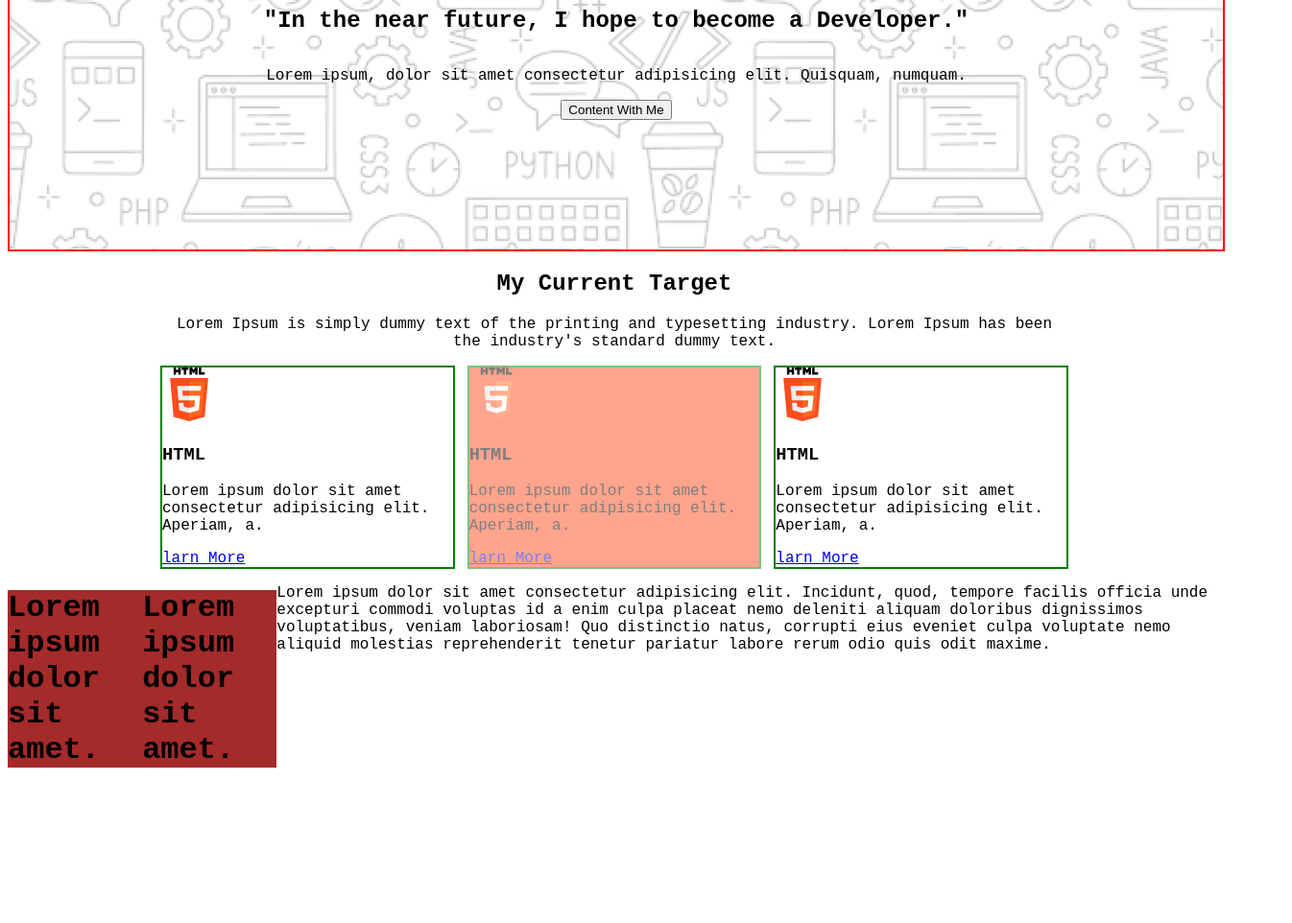
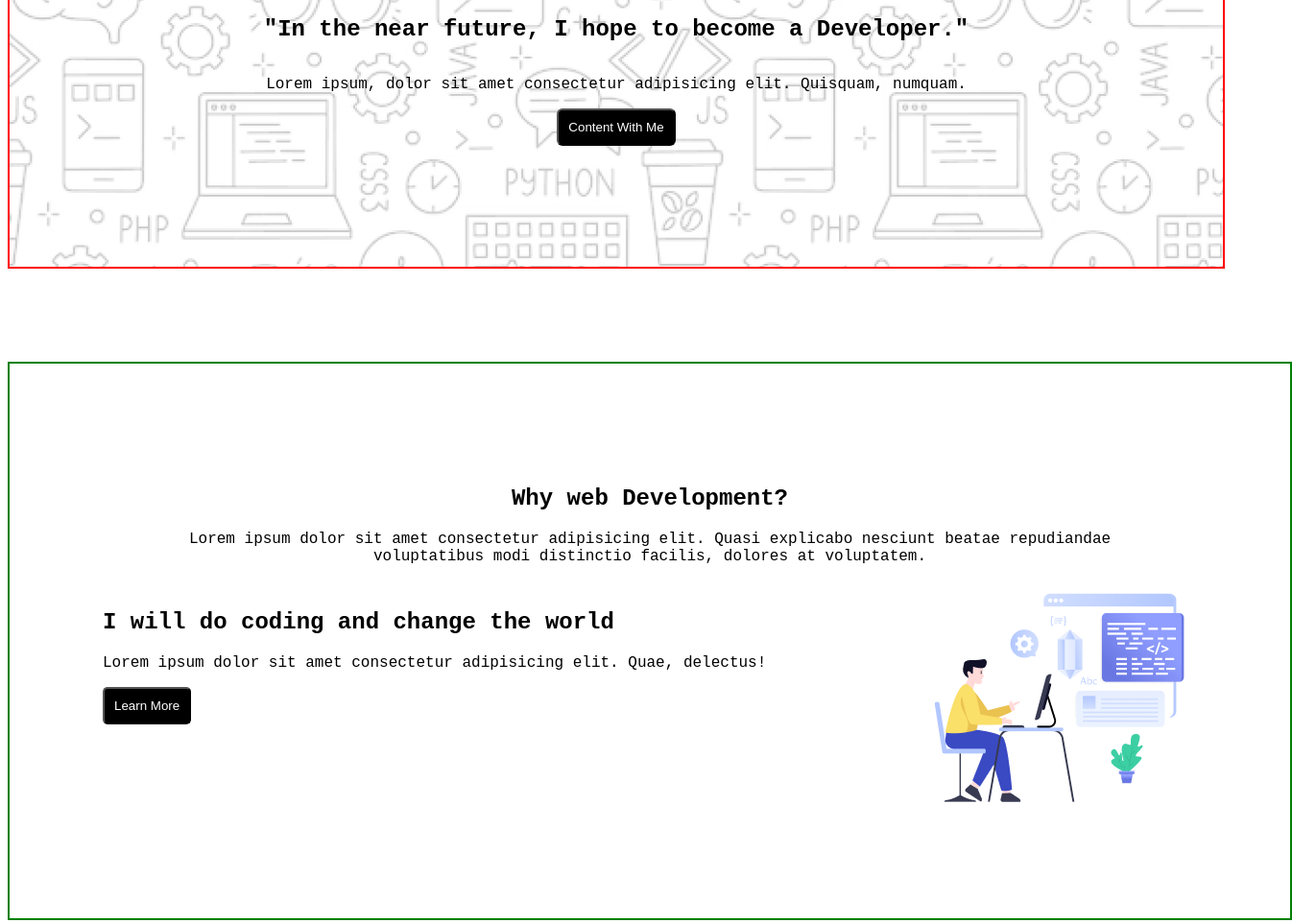
Before and after one commit to Halima-khatunbd/First-test, a plain HTML site: page index.html in a window 1280 px wide. Shown: the part 463-1425 px from the top of the page at 96% size, 1346 px wide, since content can reach past the window. Before the commit the page ends 1292 px from the top, so only its background shows below. Drawn offline with Linux system fonts and the light colour scheme; a web font is replaced by a local one.

Commit message:
styleest

```diff
--- a/index.html
+++ b/index.html
@@ -27,8 +27,26 @@
         <div>
           <p>Lorem ipsum, dolor sit amet consectetur adipisicing elit. Quisquam, numquam.</p>
         </div>
-        <div>
+        <div class="button-2">
           <button>Content With Me</button>
+        </div>
+      </div>
+    </section>
+    <section class="development">
+      <div class="development-one">
+        <div class="development-hader">
+          <h2>Why web Development?</h2>
+          <p>Lorem ipsum dolor sit amet consectetur adipisicing elit. Quasi explicabo nesciunt beatae repudiandae voluptatibus modi distinctio facilis, dolores at voluptatem.</p>
+        </div>
+        <div class="development-body">
+          <div class="development-button">
+            <h2>I will do coding and change the world</h2>
+            <p>Lorem ipsum dolor sit amet consectetur adipisicing elit. Quae, delectus!</p>
+            <button>Learn More</button>
+          </div>
+          <div class="ima-style">
+            <img src="./assets/Layer_1.png" alt="">
+          </div>
         </div>
       </div>
     </section>
@@ -63,17 +81,21 @@
             </div>
           </div>
         </div>
-
+      </div>
+    </section>
+    <section class="video section">
+      <div class="video-creator">
+        <div class="video-head">
+          <h1>My Inspiration</h1>
+          <p>Lorem ipsum dolor sit amet consectetur adipisicing elit. Porro dolores labore, laborum dolor iure nisi.</p>
+        </div>
+        <div class="video-title">
+        <iframe width="560" height="315" src="https://www.youtube.com/embed/gDf4xyJsMQc?si=GxoDN3Ofh4W_nv1c" title="YouTube video player" frameborder="0" allow="accelerometer; autoplay; clipboard-write; encrypted-media; gyroscope; picture-in-picture; web-share" referrerpolicy="strict-origin-when-cross-origin" allowfullscreen></iframe>">
+        </div>
       </div>
     </section>
   </main>
   <footer style="display: flex;">
-    <h1 style="background-color: brown;">Lorem ipsum dolor sit amet.</h1>
-    <h1 style="background-color: brown;">Lorem ipsum dolor sit amet.</h1>
-    <p>Lorem ipsum dolor sit amet consectetur adipisicing elit. Incidunt, quod, tempore facilis officia unde excepturi
-      commodi voluptas id a enim culpa placeat nemo deleniti aliquam doloribus dignissimos voluptatibus, veniam
-      laboriosam! Quo distinctio natus, corrupti eius eveniet culpa voluptate nemo aliquid molestias reprehenderit
-      tenetur pariatur labore rerum odio quis odit maxime.</p>
   </footer>
 </body>
 
--- a/style.css
+++ b/style.css
@@ -13,6 +13,14 @@ padding: 20px 0;
   display: flex;
   justify-content: space-between;
   }
+
+  .container button{
+   background-color: black;
+   color: white;
+   padding: 10pX;
+   border-radius: 06px;
+   }
+
 .hero-section{
 width: 100%;
 background-image: url(./assets/Hero-bg.png);
@@ -28,7 +36,13 @@ display: flex;
   justify-content: center;
   align-items: center;
   flex-direction: column;
+}
 
+.hero-section button{
+  background-color: black;
+  color: white;
+  padding: 10pX;
+  border-radius: 06px;
 }
 .Target{
   width: 946px;
@@ -48,3 +62,51 @@ display: flex;
   justify-content: space-between;
   width: 100%;
 }
+.development{
+  width: 1140px;
+  display: flex;
+  margin: 0 auto;
+  padding: 97px;
+  margin-top: 97pX;
+ border: 2px solid green;
+}
+.development-one{
+
+}
+.development-hader{
+text-align: center;
+padding: 10px 30px;
+
+}
+.development-body{
+  width: 1140pX;
+  margin: 0 auto;
+  display: flex;
+  justify-content: space-between;
+}
+.development-button button{
+  background-color: black;
+  color: white;
+  padding: 10pX;
+  border-radius: 5px;
+}
+
+.video-creator{
+ width: 1140px;
+height: 775px;
+ border: 2px solid red;
+ margin: 0 auto;
+ margin-top: 40px;
+ text-align: center;
+}
+.video-head{
+  padding: 20px;
+  margin: 0 auto;
+  width: 70%;
+}
+.video-title iframe{
+  width: 1100px;
+  height: 585px;
+  padding: 20px;
+  border-radius: 40px;
+}
```
